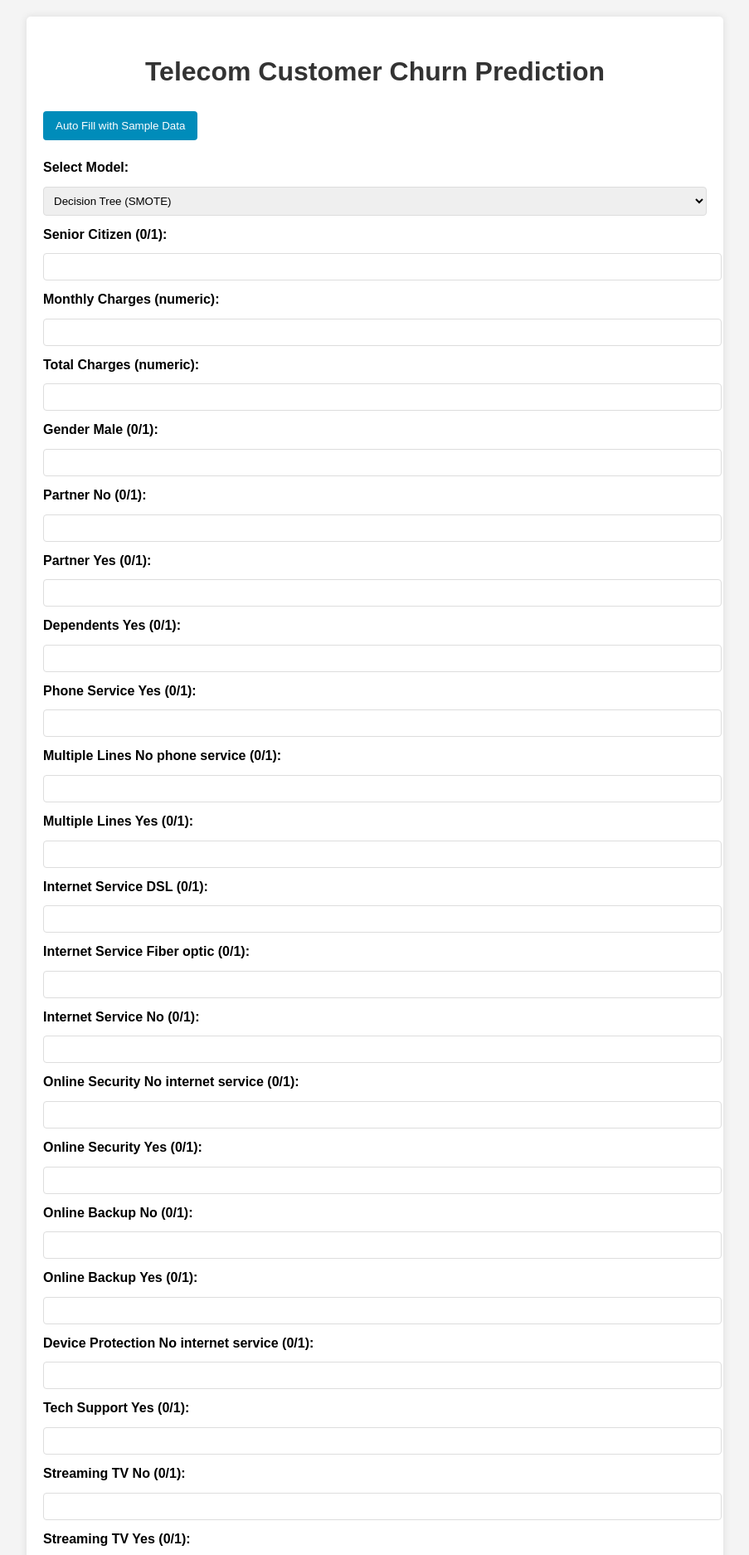
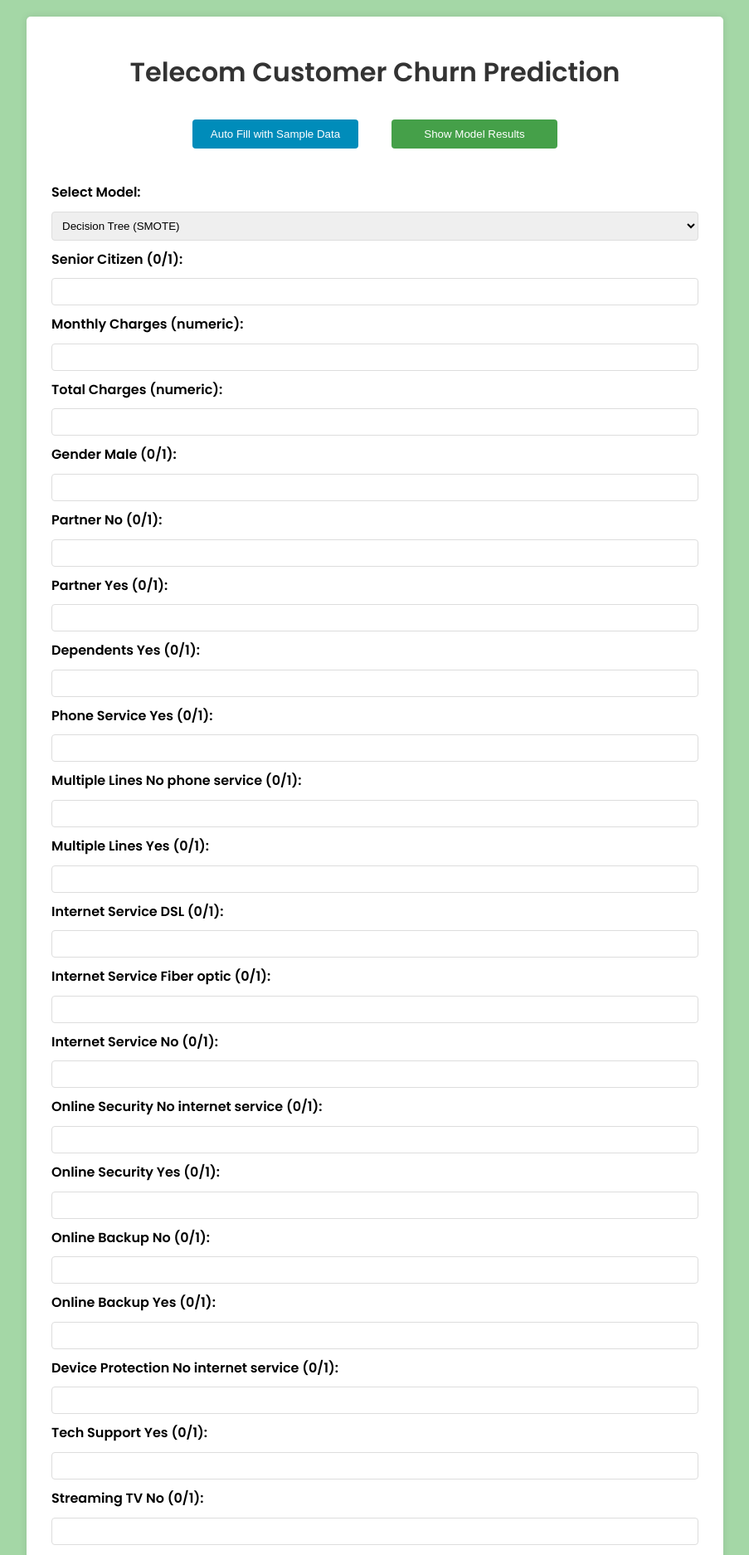
Before and after one commit to hariskhan-hk/Churn_pred, a Flask app: page / in a window 1280 px wide. Shown: the top 1874 px of the page at 83% size, without its empty margins (188-1091 px from the left). Run offline with Flask 3, Linux system fonts and the light colour scheme; parts of the project's set-up code (start-up, migrations or seed data) failed here and were passed over.

Commit message:
updated layout

```diff
--- a/app/app.py
+++ b/app/app.py
@@ -1,7 +1,11 @@
 import pandas as pd
-from flask import Flask, request, render_template
+from flask import Flask, request, render_template, jsonify
+from sklearn.model_selection import train_test_split
+from sklearn.metrics import accuracy_score
 import pickle
 import os
+from imblearn.combine import SMOTEENN
+from imblearn.over_sampling import SMOTE
 
 app = Flask(__name__)
 
@@ -104,5 +108,39 @@ def predict():
                         query36 = request.form['query36']
     )
 
+@app.route("/show_accuracies")
+def show_accuracies():
+    # Load your dataset
+    df = pd.read_csv('/home/shoaib/Code/Churn_pred/app/data/Cleaned_Telecom_Dataset_New.csv')
+    df = df.drop('Unnamed: 0', axis=1)
+
+    # Prepare your features and target
+    X = df.drop('Churn', axis=1)
+    y = df['Churn']
+
+    # Scale the features
+    X_scaled = scaler.fit_transform(X)
+
+    # Apply SMOTEENN to the entire dataset
+    sm = SMOTEENN(smote=SMOTE(random_state=42))
+    X_resampled, y_resampled = sm.fit_resample(X_scaled, y)
+
+    # Split the resampled data
+    X_train, X_test, y_train, y_test = train_test_split(X_resampled, y_resampled, test_size=0.2, random_state=42)
+
+    accuracies = {}
+
+    # Calculate accuracy for each model
+    for model_name in ['decision_tree_smote_model', 'knn_smote_model', 'logistic_regression_smote_model', 'random_forest_smote_model']:
+        model_path = os.path.join(models_dir, f'{model_name}.pkl')
+        model = pickle.load(open(model_path, "rb"))
+
+        # Predict on resampled test data
+        y_pred = model.predict(X_test)
+        accuracy = accuracy_score(y_test, y_pred) * 100
+        accuracies[model_name] = accuracy
+
+    return render_template('results.html', accuracies=accuracies)
+
 if __name__ == "__main__":
     app.run(debug=True)
--- a/app/static/style.css
+++ b/app/static/style.css
@@ -0,0 +1,125 @@
+
+
+body {
+    font-family: 'Poppins', sans-serif;
+    line-height: 1.6;
+    margin: 0;
+    padding: 20px;
+    background-color: #a4d7a6;
+}
+.container {
+    max-width: 800px;
+    margin: auto;
+    background: white;
+    padding: 20px;
+    border-radius: 5px;
+    box-shadow: 0 0 10px rgba(0,0,0,0.1);
+}
+h1 {
+    color: #333;
+    text-align: center;
+}
+form {
+    margin-inline: 10px;
+    display: grid;
+    align-items: center;
+    gap: 10px;
+}
+label {
+    font-weight: bold;
+}
+
+input[type="number"], select {
+    max-width: 100%;
+    padding: 8px;
+    border: 1px solid #ddd;
+    border-radius: 4px;
+}
+input[type="submit"] {
+    background-color: #4CAF50;
+    color: white;
+    padding: 10px 15px;
+    border: none;
+    border-radius: 4px;
+    cursor: pointer;
+}
+input[type="submit"]:hover {
+    background-color: #45a049;
+}
+
+.button-container {
+    display: flex;
+    justify-content: center;
+    gap: 10px; /* Adds space between the buttons */
+    margin-bottom: 20px; /* Adds space below the buttons */
+}
+
+.center-btn {
+    padding: 10px 20px;
+    margin: 10px;
+    cursor: pointer;
+}
+
+.output {
+    margin-top: 20px;
+    padding: 10px;
+    background-color: #e9e9e9;
+    border-radius: 4px;
+}
+#autoFillBtn{
+    background-color: #008CBA;
+    color: white;
+    padding: 10px 15px;
+    border: none;
+    border-radius: 4px;
+    cursor: pointer;
+    margin-bottom: 20px;
+    width: 200px;
+}
+
+#showResultsBtn {
+    background-color: #45a049;
+    color: white;
+    margin-left: 20px;
+    padding: 10px 15px;
+    border: none;
+    border-radius: 4px;
+    cursor: pointer;
+    margin-bottom: 20px;
+    width: 200px;
+}}
+
+#autoFillBtn:hover {
+    background-color: #007B9A;
+}
+
+table {
+    width: 100%;
+    border-collapse: collapse;
+    margin: 20px 0;
+}
+
+table, th, td {
+    border: 1px solid #ddd;
+}
+
+th, td {
+    padding: 12px;
+    text-align: left;
+}
+
+th {
+    background-color: #f2f2f2;
+}
+
+td {
+    background-color: #fafafa;
+}
+
+tr:nth-child(even) {
+    background-color: #f9f9f9;
+}
+
+tr:hover {
+    background-color: #f1f1f1;
+}
--- a/app/templates/home.html
+++ b/app/templates/home.html
@@ -4,74 +4,16 @@
     <meta charset="UTF-8">
     <meta name="viewport" content="width=device-width, initial-scale=1.0">
     <title>Telecom Customer Churn Prediction</title>
-    <style>
-        body {
-            font-family: Arial, sans-serif;
-            line-height: 1.6;
-            margin: 0;
-            padding: 20px;
-            background-color: #f4f4f4;
-        }
-        .container {
-            max-width: 800px;
-            margin: auto;
-            background: white;
-            padding: 20px;
-            border-radius: 5px;
-            box-shadow: 0 0 10px rgba(0,0,0,0.1);
-        }
-        h1 {
-            color: #333;
-            text-align: center;
-        }
-        form {
-            display: grid;
-            gap: 10px;
-        }
-        label {
-            font-weight: bold;
-        }
-        input[type="number"], select {
-            width: 100%;
-            padding: 8px;
-            border: 1px solid #ddd;
-            border-radius: 4px;
-        }
-        input[type="submit"] {
-            background-color: #4CAF50;
-            color: white;
-            padding: 10px 15px;
-            border: none;
-            border-radius: 4px;
-            cursor: pointer;
-        }
-        input[type="submit"]:hover {
-            background-color: #45a049;
-        }
-        .output {
-            margin-top: 20px;
-            padding: 10px;
-            background-color: #e9e9e9;
-            border-radius: 4px;
-        }
-        #autoFillBtn {
-            background-color: #008CBA;
-            color: white;
-            padding: 10px 15px;
-            border: none;
-            border-radius: 4px;
-            cursor: pointer;
-            margin-bottom: 20px;
-        }
-        #autoFillBtn:hover {
-            background-color: #007B9A;
-        }
-    </style>
+    <link rel="stylesheet" href="{{ url_for('static', filename='style.css') }}">
+    <link href="https://fonts.googleapis.com/css2?family=Poppins:wght@400;600&display=swap" rel="stylesheet">
 </head>
 <body>
     <div class="container">
         <h1>Telecom Customer Churn Prediction</h1>
-        <button id="autoFillBtn" onclick="autoFillInputs()">Auto Fill with Sample Data</button>
+        <div class="button-container">
+            <input type="button" value="Auto Fill with Sample Data" id="autoFillBtn" class="center-btn" onclick="autoFillInputs()">
+            <input type="button" value="Show Model Results" id="showResultsBtn" class="center-btn" onclick="window.location.href='/show_accuracies'">
+        </div>
         <form action="/" method="POST">
             <label for="model_name">Select Model:</label>
             <select name="model_name" id="model_name">
@@ -82,130 +24,132 @@
             </select>
 
             <label for="query1">Senior Citizen (0/1):</label>
-            <input type="number" id="query1" name="query1" min="0" max="1" required>
+            <input type="number" id="query1" name="query1" min="0" max="1" value="{{ request.form['query1'] if request.form.get('query1') else '' }}" required>
 
             <label for="query2">Monthly Charges (numeric):</label>
-            <input type="number" id="query2" name="query2" step="0.01" required>
+            <input type="number" id="query2" name="query2" step="0.01" value="{{ request.form['query2'] if request.form.get('query2') else '' }}" required>
 
             <label for="query3">Total Charges (numeric):</label>
-            <input type="number" id="query3" name="query3" step="0.01" required>
+            <input type="number" id="query3" name="query3" step="0.01" value="{{ request.form['query3'] if request.form.get('query3') else '' }}" required>
 
             <label for="query4">Gender Male (0/1):</label>
-            <input type="number" id="query4" name="query4" min="0" max="1" required>
+            <input type="number" id="query4" name="query4" min="0" max="1" value="{{ request.form['query4'] if request.form.get('query4') else '' }}" required>
 
             <label for="query5">Partner No (0/1):</label>
-            <input type="number" id="query5" name="query5" min="0" max="1" required>
+            <input type="number" id="query5" name="query5" min="0" max="1" value="{{ request.form['query5'] if request.form.get('query5') else '' }}" required>
 
             <label for="query6">Partner Yes (0/1):</label>
-            <input type="number" id="query6" name="query6" min="0" max="1" required>
+            <input type="number" id="query6" name="query6" min="0" max="1" value="{{ request.form['query6'] if request.form.get('query6') else '' }}" required>
 
             <label for="query7">Dependents Yes (0/1):</label>
-            <input type="number" id="query7" name="query7" min="0" max="1" required>
+            <input type="number" id="query7" name="query7" min="0" max="1" value="{{ request.form['query7'] if request.form.get('query7') else '' }}" required>
 
             <label for="query8">Phone Service Yes (0/1):</label>
-            <input type="number" id="query8" name="query8" min="0" max="1" required>
+            <input type="number" id="query8" name="query8" min="0" max="1" value="{{ request.form['query8'] if request.form.get('query8') else '' }}" required>
 
             <label for="query9">Multiple Lines No phone service (0/1):</label>
-            <input type="number" id="query9" name="query9" min="0" max="1" required>
+            <input type="number" id="query9" name="query9" min="0" max="1" value="{{ request.form['query9'] if request.form.get('query9') else '' }}" required>
 
             <label for="query10">Multiple Lines Yes (0/1):</label>
-            <input type="number" id="query10" name="query10" min="0" max="1" required>
+            <input type="number" id="query10" name="query10" min="0" max="1" value="{{ request.form['query10'] if request.form.get('query10') else '' }}" required>
 
             <label for="query11">Internet Service DSL (0/1):</label>
-            <input type="number" id="query11" name="query11" min="0" max="1" required>
+            <input type="number" id="query11" name="query11" min="0" max="1" value="{{ request.form['query11'] if request.form.get('query11') else '' }}" required>
 
             <label for="query12">Internet Service Fiber optic (0/1):</label>
-            <input type="number" id="query12" name="query12" min="0" max="1" required>
+            <input type="number" id="query12" name="query12" min="0" max="1" value="{{ request.form['query12'] if request.form.get('query12') else '' }}" required>
 
             <label for="query13">Internet Service No (0/1):</label>
-            <input type="number" id="query13" name="query13" min="0" max="1" required>
+            <input type="number" id="query13" name="query13" min="0" max="1" value="{{ request.form['query13'] if request.form.get('query13') else '' }}" required>
 
             <label for="query14">Online Security No internet service (0/1):</label>
-            <input type="number" id="query14" name="query14" min="0" max="1" required>
+            <input type="number" id="query14" name="query14" min="0" max="1" value="{{ request.form['query14'] if request.form.get('query14') else '' }}" required>
 
             <label for="query15">Online Security Yes (0/1):</label>
-            <input type="number" id="query15" name="query15" min="0" max="1" required>
+            <input type="number" id="query15" name="query15" min="0" max="1" value="{{ request.form['query15'] if request.form.get('query15') else '' }}" required>
 
             <label for="query16">Online Backup No (0/1):</label>
-            <input type="number" id="query16" name="query16" min="0" max="1" required>
+            <input type="number" id="query16" name="query16" min="0" max="1" value="{{ request.form['query16'] if request.form.get('query16') else '' }}" required>
 
             <label for="query17">Online Backup Yes (0/1):</label>
-            <input type="number" id="query17" name="query17" min="0" max="1" required>
+            <input type="number" id="query17" name="query17" min="0" max="1" value="{{ request.form['query17'] if request.form.get('query17') else '' }}" required>
 
             <label for="query18">Device Protection No internet service (0/1):</label>
-            <input type="number" id="query18" name="query18" min="0" max="1" required>
+            <input type="number" id="query18" name="query18" min="0" max="1" value="{{ request.form['query18'] if request.form.get('query18') else '' }}" required>
 
             <label for="query19">Tech Support Yes (0/1):</label>
-            <input type="number" id="query19" name="query19" min="0" max="1" required>
+            <input type="number" id="query19" name="query19" min="0" max="1" value="{{ request.form['query19'] if request.form.get('query19') else '' }}" required>
 
             <label for="query20">Streaming TV No (0/1):</label>
-            <input type="number" id="query20" name="query20" min="0" max="1" required>
+            <input type="number" id="query20" name="query20" min="0" max="1" value="{{ request.form['query20'] if request.form.get('query20') else '' }}" required>
 
             <label for="query21">Streaming TV Yes (0/1):</label>
-            <input type="number" id="query21" name="query21" min="0" max="1" required>
+            <input type="number" id="query21" name="query21" min="0" max="1" value="{{ request.form['query21'] if request.form.get('query21') else '' }}" required>
 
             <label for="query22">Streaming Movies No (0/1):</label>
-            <input type="number" id="query22" name="query22" min="0" max="1" required>
+            <input type="number" id="query22" name="query22" min="0" max="1" value="{{ request.form['query22'] if request.form.get('query22') else '' }}" required>
 
             <label for="query23">Streaming Movies Yes (0/1):</label>
-            <input type="number" id="query23" name="query23" min="0" max="1" required>
+            <input type="number" id="query23" name="query23" min="0" max="1" value="{{ request.form['query23'] if request.form.get('query23') else '' }}" required>
 
             <label for="query24">Contract Month-to-month (0/1):</label>
-            <input type="number" id="query24" name="query24" min="0" max="1" required>
+            <input type="number" id="query24" name="query24" min="0" max="1" value="{{ request.form['query24'] if request.form.get('query24') else '' }}" required>
 
             <label for="query25">Contract One year (0/1):</label>
-            <input type="number" id="query25" name="query25" min="0" max="1" required>
+            <input type="number" id="query25" name="query25" min="0" max="1" value="{{ request.form['query25'] if request.form.get('query25') else '' }}" required>
 
             <label for="query26">Contract Two year (0/1):</label>
-            <input type="number" id="query26" name="query26" min="0" max="1" required>
+            <input type="number" id="query26" name="query26" min="0" max="1" value="{{ request.form['query26'] if request.form.get('query26') else
+
+ '' }}" required>
 
             <label for="query27">Paperless Billing No (0/1):</label>
-            <input type="number" id="query27" name="query27" min="0" max="1" required>
+            <input type="number" id="query27" name="query27" min="0" max="1" value="{{ request.form['query27'] if request.form.get('query27') else '' }}" required>
 
             <label for="query28">Payment Method Bank transfer (0/1):</label>
-            <input type="number" id="query28" name="query28" min="0" max="1" required>
+            <input type="number" id="query28" name="query28" min="0" max="1" value="{{ request.form['query28'] if request.form.get('query28') else '' }}" required>
 
             <label for="query29">Payment Method Credit card (0/1):</label>
-            <input type="number" id="query29" name="query29" min="0" max="1" required>
+            <input type="number" id="query29" name="query29" min="0" max="1" value="{{ request.form['query29'] if request.form.get('query29') else '' }}" required>
 
             <label for="query30">Payment Method Electronic check (0/1):</label>
-            <input type="number" id="query30" name="query30" min="0" max="1" required>
+            <input type="number" id="query30" name="query30" min="0" max="1" value="{{ request.form['query30'] if request.form.get('query30') else '' }}" required>
 
             <label for="query31">Tenure Group 1-12 months (0/1):</label>
-            <input type="number" id="query31" name="query31" min="0" max="1" required>
+            <input type="number" id="query31" name="query31" min="0" max="1" value="{{ request.form['query31'] if request.form.get('query31') else '' }}" required>
 
             <label for="query32">Tenure Group 13-24 months (0/1):</label>
-            <input type="number" id="query32" name="query32" min="0" max="1" required>
+            <input type="number" id="query32" name="query32" min="0" max="1" value="{{ request.form['query32'] if request.form.get('query32') else '' }}" required>
 
             <label for="query33">Tenure Group 25-36 months (0/1):</label>
-            <input type="number" id="query33" name="query33" min="0" max="1" required>
+            <input type="number" id="query33" name="query33" min="0" max="1" value="{{ request.form['query33'] if request.form.get('query33') else '' }}" required>
 
             <label for="query34">Tenure Group 37-48 months (0/1):</label>
-            <input type="number" id="query34" name="query34" min="0" max="1" required>
+            <input type="number" id="query34" name="query34" min="0" max="1" value="{{ request.form['query34'] if request.form.get('query34') else '' }}" required>
 
             <label for="query35">Tenure Group 49-60 months (0/1):</label>
-            <input type="number" id="query35" name="query35" min="0" max="1" required>
+            <input type="number" id="query35" name="query35" min="0" max="1" value="{{ request.form['query35'] if request.form.get('query35') else '' }}" required>
 
             <label for="query36">Tenure Group 61-72 months (0/1):</label>
-            <input type="number" id="query36" name="query36" min="0" max="1" required>
+            <input type="number" id="query36" name="query36" min="0" max="1" value="{{ request.form['query36'] if request.form.get('query36') else '' }}" required>
 
             <input type="submit" value="Predict">
         </form>
 
         {% if output1 %}
-        <div class="output">
-            <h2>Prediction Result:</h2>
-            <p>{{ output1 }}</p>
-            <p>{{ output2 }}</p>
-        </div>
+            <div class="output">
+                <h2>Prediction Result:</h2>
+                <p>{{ output1 }}</p>
+                <p>{{ output2 }}</p>
+            </div>
         {% endif %}
     </div>
 
     <script>
         function autoFillInputs() {
-            const sampleInput = [0,99.65,820.5,0,1,0,0,1,0,1,0,1,0,0,0,1,0,0,0,0,1,0,1,1,0,0,0,0,0,1,1,0,0,0,0,0];
+            const sampleInput = [0, 56.15, 3487.95, 1, 1, 0, 1, 1, 0, 0, 1, 0, 0, 0, 1, 0, 1, 0, 0, 1, 0, 1, 0, 0, 1, 0, 1, 1, 0, 0, 0, 0, 0, 0, 0, 1];
             for (let i = 1; i <= 36; i++) {
-                document.getElementById('query' + i).value = sampleInput[i-1];
+                document.getElementById('query' + i).value = sampleInput[i - 1];
             }
         }
     </script>
```
Also changed, not shown: app/templates/results.html (added, +24 -0 lines), 1 other file.
